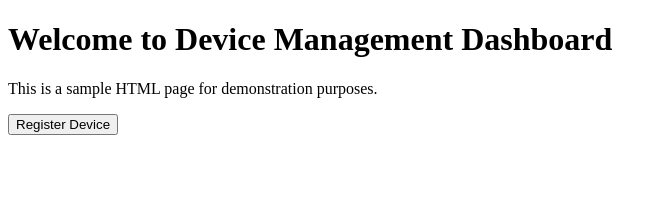
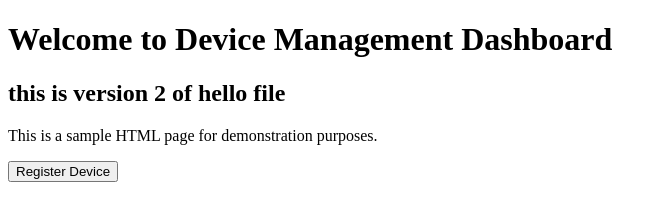
Before and after one commit to YuvrajAkhote/myrepo, a plain HTML site: page hello.html in a window 1280 px wide. Shown: the whole page, without its empty margins (0-667 px from the left). Drawn offline with Linux system fonts and the light colour scheme.

Commit message:
this is version 2 of hello file

```diff
--- a/hello.html
+++ b/hello.html
@@ -8,7 +8,7 @@
 <body>
 
     <h1>Welcome to Device Management Dashboard</h1>
-
+    <h2>this is version 2 of hello file</h2>
 
     <p>This is a sample HTML page for demonstration purposes.</p>
 
```
